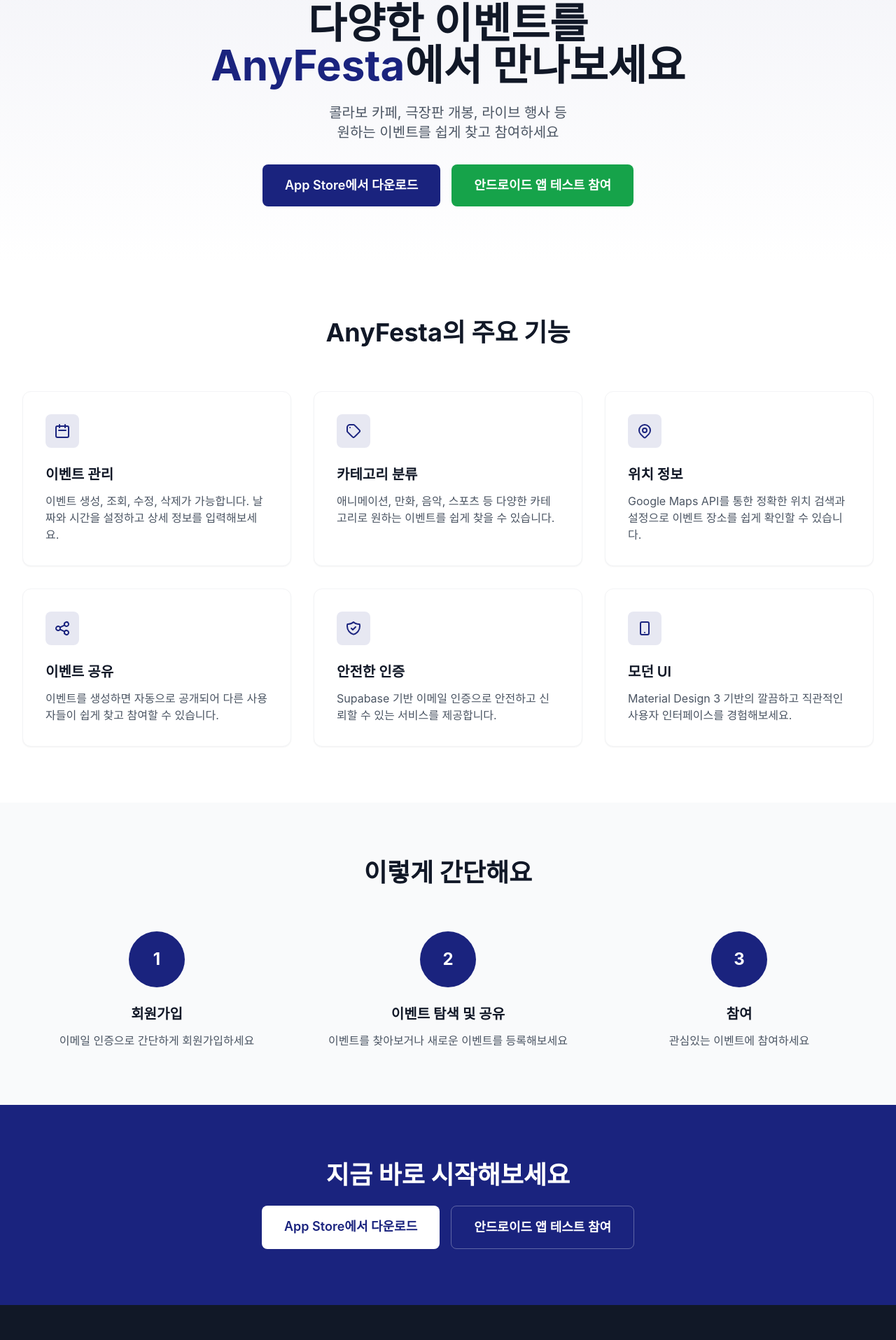
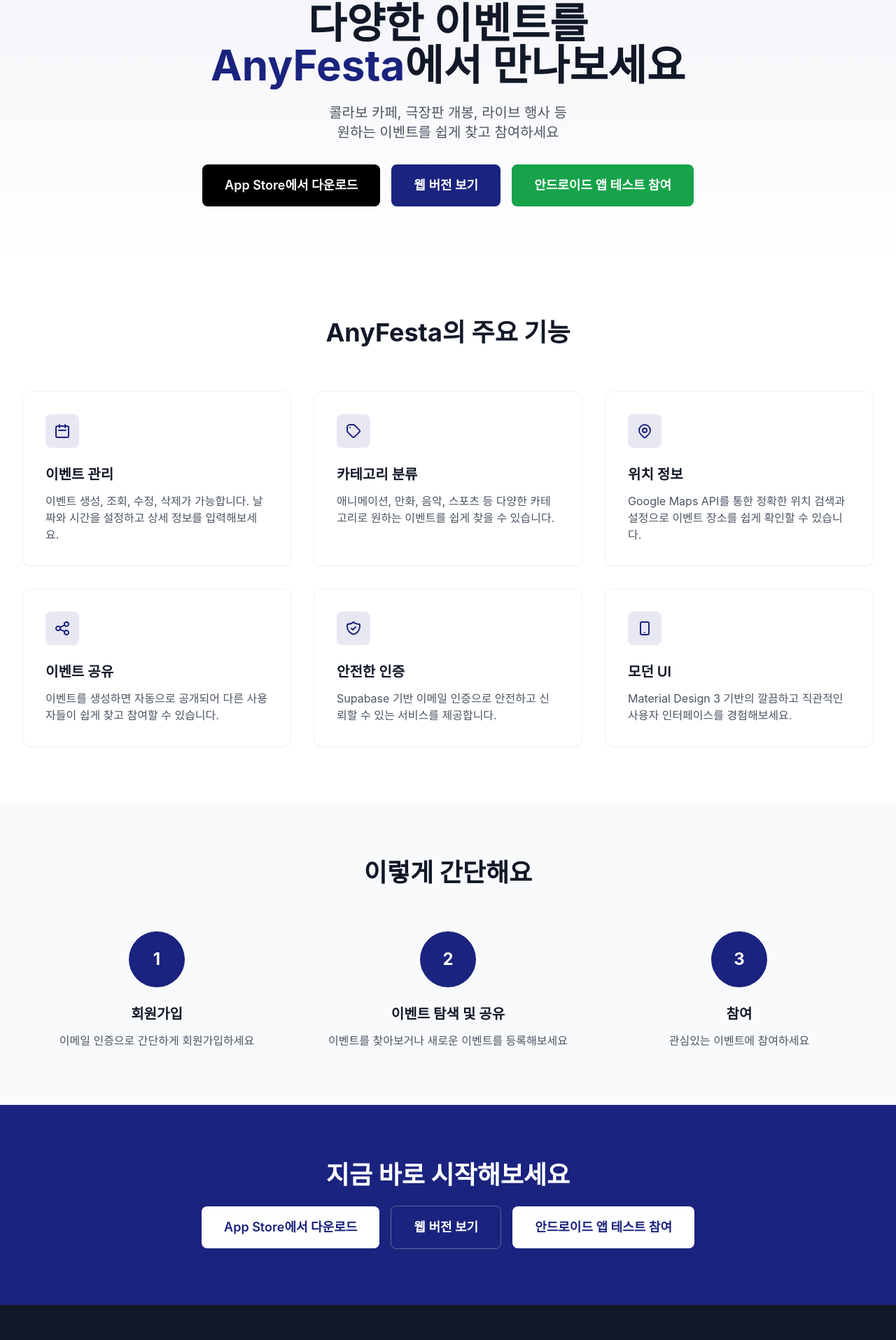
Before and after one commit to subinkr/anyfesta-homepage, a React (Create React App) app: page / in a window 1280 px wide. Shown: the part 142-2057 px from the top of the page at 70% size. Built offline with nearby package versions, Linux system fonts and the light colour scheme; the HTML template or start-up script is replaced by a standard one.

Commit message:
버튼 배치 개선 및 스타일 업데이트

```diff
--- a/package.json
+++ b/package.json
@@ -43,5 +43,8 @@
       "last 1 firefox version",
       "last 1 safari version"
     ]
+  },
+  "devDependencies": {
+    "gh-pages": "^6.3.0"
   }
 }
--- a/src/pages/HomePage.tsx
+++ b/src/pages/HomePage.tsx
@@ -15,14 +15,23 @@ const HomePage: React.FC = () => {
               콜라보 카페, 극장판 개봉, 라이브 행사 등 <br />
               원하는 이벤트를 쉽게 찾고 참여하세요
             </p>
-            <div className="flex flex-col sm:flex-row gap-4 justify-center">
+            <div className="flex flex-col gap-4 justify-center">
+              <div className="flex flex-col sm:flex-row gap-4 justify-center items-center">
                 <a
                   href="https://apps.apple.com/app/any-festa/id6751448187"
                   target="_blank"
                   rel="noopener noreferrer"
+                  className="bg-black text-white px-8 py-4 rounded-lg text-lg font-semibold hover:bg-gray-800 transition-colors"
+                >
+                  App Store에서 다운로드
+                </a>
+                <a
+                  href="https://app.anyfesta.com"
+                  target="_blank"
+                  rel="noopener noreferrer"
                   className="bg-primary text-white px-8 py-4 rounded-lg text-lg font-semibold hover:bg-primary/90 transition-colors"
                 >
-                App Store에서 다운로드
+                  웹 버전 보기
                 </a>
                 <a
                   href="https://forms.gle/iN5Buh5akTWg95LbA"
@@ -32,6 +41,7 @@ const HomePage: React.FC = () => {
                 >
                   안드로이드 앱 테스트 참여
                 </a>
+              </div>
             </div>
           </div>
         </div>
@@ -184,7 +194,8 @@ const HomePage: React.FC = () => {
           <h2 className="text-3xl md:text-4xl font-bold text-white mb-6">
             지금 바로 시작해보세요
           </h2>
-          <div className="flex flex-col sm:flex-row gap-4 justify-center">
+          <div className="flex flex-col gap-4 justify-center">
+            <div className="flex flex-col sm:flex-row gap-4 justify-center items-center">
               <a
                 href="https://apps.apple.com/app/any-festa/id6751448187"
                 target="_blank"
@@ -194,13 +205,22 @@ const HomePage: React.FC = () => {
                 App Store에서 다운로드
               </a>
               <a
-              href="https://forms.gle/iN5Buh5akTWg95LbA"
+                href="https://app.anyfesta.com"
                 target="_blank"
                 rel="noopener noreferrer"
                 className="border border-white/30 text-white px-8 py-4 rounded-lg text-lg font-semibold hover:bg-white/10 transition-colors"
               >
+                웹 버전 보기
+              </a>
+              <a
+                href="https://forms.gle/iN5Buh5akTWg95LbA"
+                target="_blank"
+                rel="noopener noreferrer"
+                className="bg-white text-primary px-8 py-4 rounded-lg text-lg font-semibold hover:bg-gray-100 transition-colors"
+              >
                 안드로이드 앱 테스트 참여
               </a>
+            </div>
           </div>
         </div>
       </section>
```
Also changed, not shown: 1 other file (tests, documents, lock files or other folders). Lines whose indentation alone changed are shown as unchanged.
